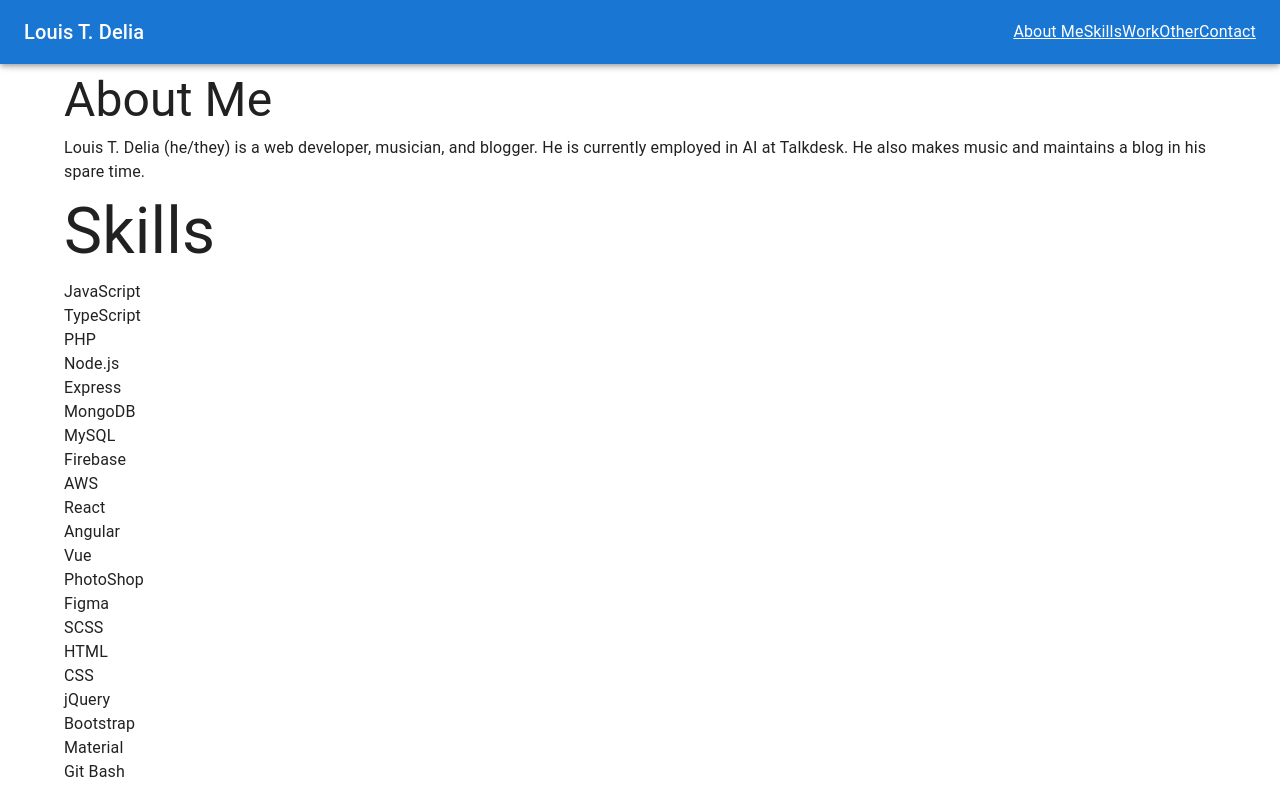
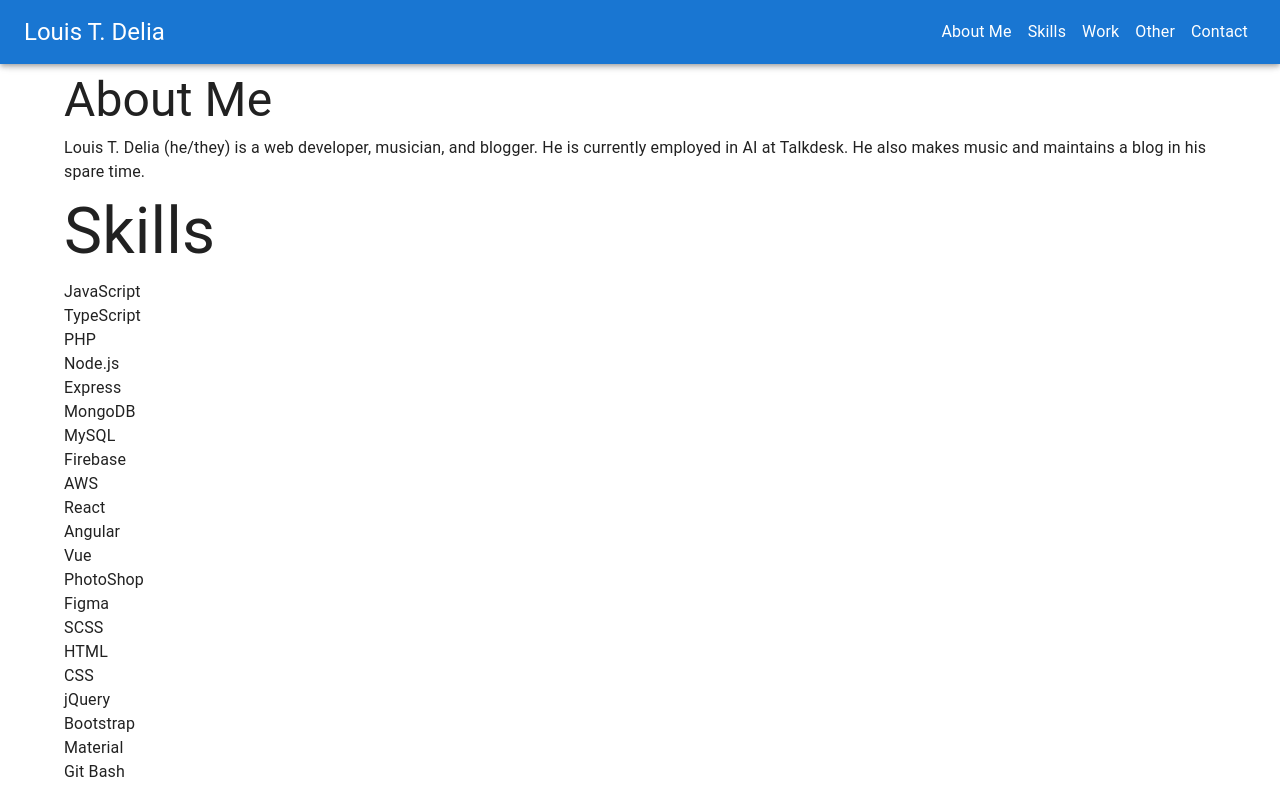
Before and after one commit to ltdelia/ltdelia.github.io, a React (Create React App) app: page / in a window 1280 px wide. Shown: the top 797 px of the page. Built offline with nearby package versions, Linux system fonts and the light colour scheme.

Commit message:
adjusting layout of navbar with mui

```diff
--- a/src/components/NavBar/NavBar.js
+++ b/src/components/NavBar/NavBar.js
@@ -16,14 +16,24 @@ export default function NavBar() {
           >
             <MenuIcon />
           </IconButton> */}
-          <Typography variant="h6" component="div" sx={{ flexGrow: 1 }}>
+          <Typography variant="h5" component="div" sx={{ flexGrow: 1 }}>
             Louis T. Delia
           </Typography>
-          <Link href="#about-me" color="inherit">About Me</Link>
-          <Link href="#skills" color="inherit">Skills</Link>
-          <Link href="#work" color="inherit">Work</Link>
-          <Link href="#other" color="inherit">Other</Link>
-          <Link href="#contact" color="inherit">Contact</Link>
+          <Box sx={{ margin: 1 }}>
+            <Link href="#about-me" color="inherit" underline="hover">About Me</Link>
+          </Box>
+          <Box sx={{ margin: 1 }}>
+            <Link href="#skills" color="inherit" underline="hover">Skills</Link>
+          </Box>
+          <Box sx={{ margin: 1 }}>
+            <Link href="#work" color="inherit" underline="hover">Work</Link>
+          </Box>
+          <Box sx={{ margin: 1 }}>
+            <Link href="#other" color="inherit" underline="hover">Other</Link>
+          </Box>
+          <Box sx={{ margin: 1 }}>
+            <Link href="#contact" color="inherit" underline="hover">Contact</Link>
+          </Box>
         </Toolbar>
       </AppBar>
     </Box>
```
